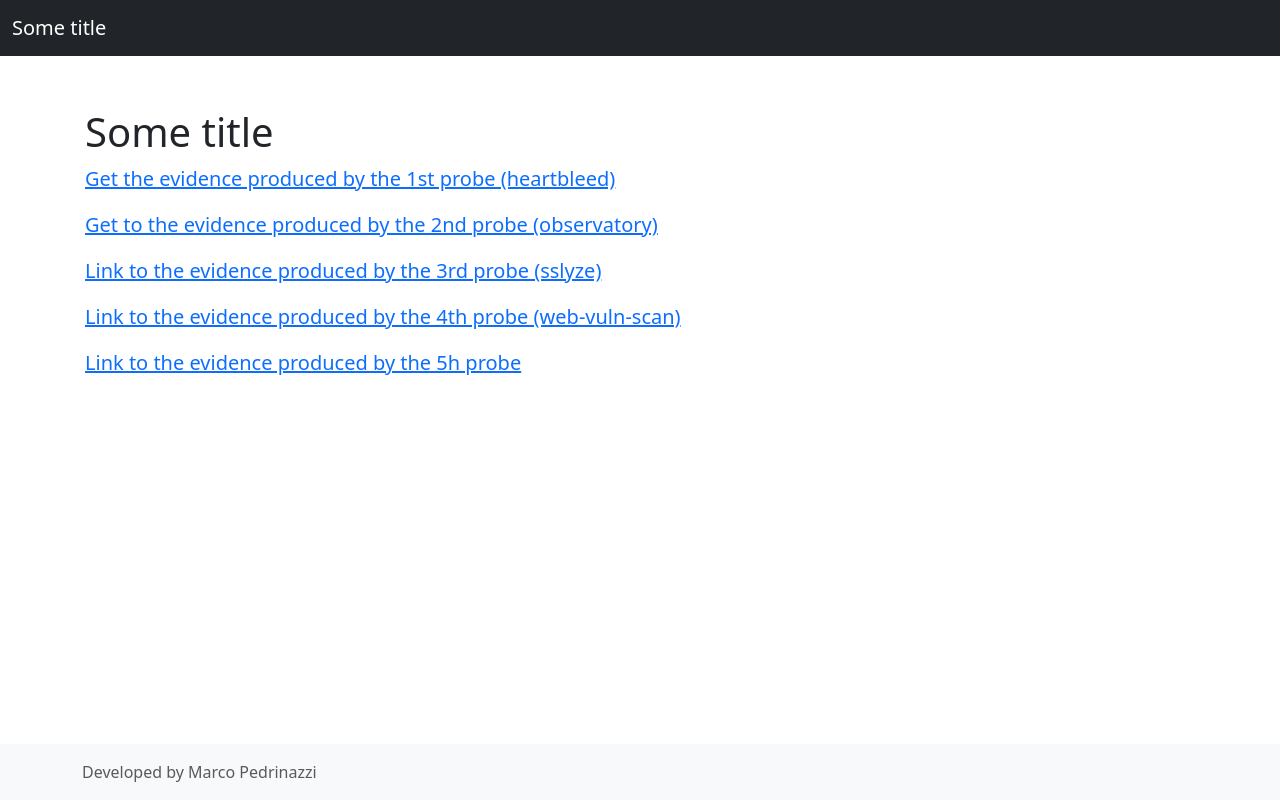
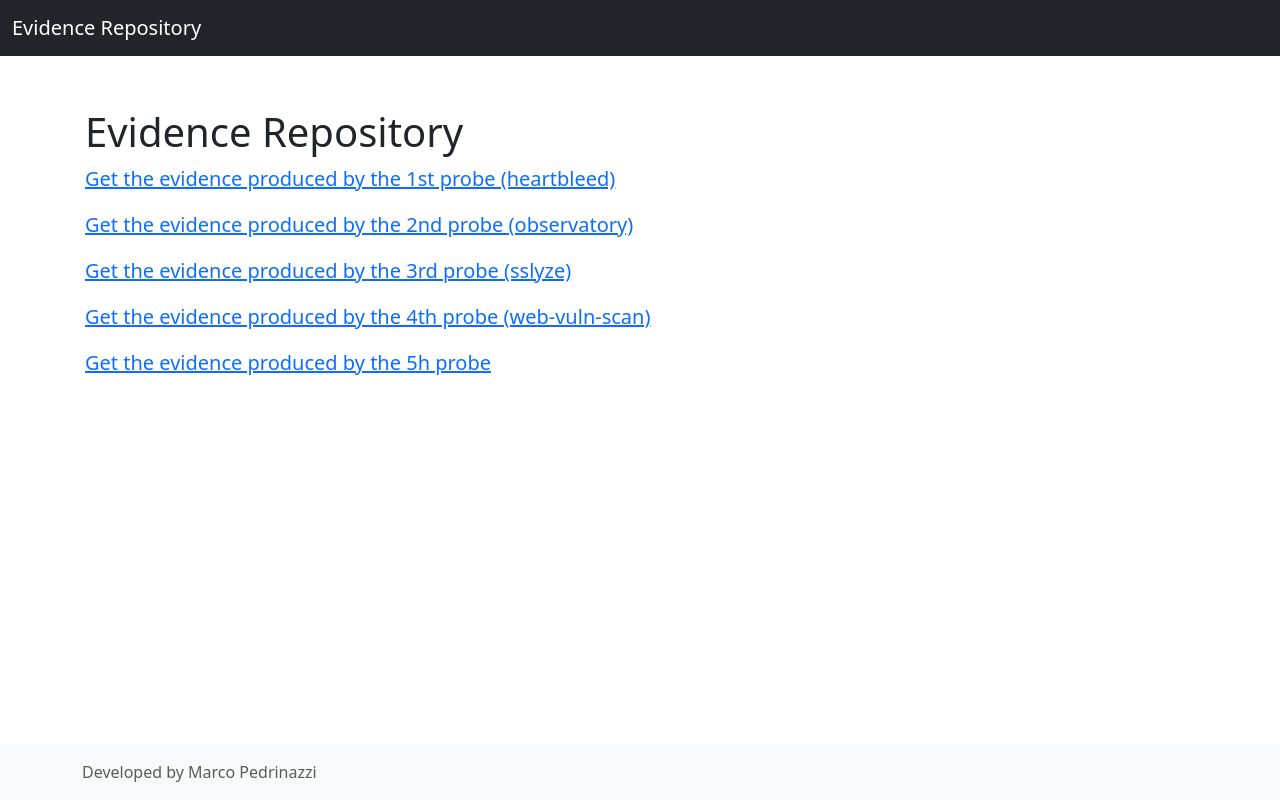
Before and after one commit to marcopedrinazzi/master-thesis-evidence-repository, a plain HTML site: page index.html in a window 1280 px wide. Drawn offline with Linux system fonts and the light colour scheme.

Commit message:
Update index.html

```diff
--- a/index.html
+++ b/index.html
@@ -13,7 +13,7 @@
       <!-- Fixed navbar -->
       <nav class="navbar navbar-expand-md navbar-dark fixed-top bg-dark">
         <div class="container-fluid">
-          <a class="navbar-brand" href="#">Some title</a>
+          <a class="navbar-brand" href="#">Evidence Repository</a>
           </div>
         </div>
       </nav>
@@ -22,12 +22,12 @@
     <!-- Begin page content -->
     <main class="flex-shrink-0">
       <div class="container">
-        <h1 class="mt-5">Some title</h1>
+        <h1 class="mt-5">Evidence Repository</h1>
         <p class="lead"><a href="evidence/heartbleed.json">Get the evidence produced by the 1st probe (heartbleed)</a></p>
-        <p class="lead"><a href="evidence/observatory.json">Get to the evidence produced by the 2nd probe (observatory)</a></p>
-        <p class="lead"><a href="evidence/sslyze.json">Link to the evidence produced by the 3rd probe (sslyze)</a></p>
-        <p class="lead"><a href="evidence/web-vuln-scan.json">Link to the evidence produced by the 4th probe (web-vuln-scan)</a></p>
-        <p class="lead"><a href="evidence/#.json">Link to the evidence produced by the 5h probe</a></p>
+        <p class="lead"><a href="evidence/observatory.json">Get the evidence produced by the 2nd probe (observatory)</a></p>
+        <p class="lead"><a href="evidence/sslyze.json">Get the evidence produced by the 3rd probe (sslyze)</a></p>
+        <p class="lead"><a href="evidence/web-vuln-scan.json">Get the evidence produced by the 4th probe (web-vuln-scan)</a></p>
+        <p class="lead"><a href="evidence/#.json">Get the evidence produced by the 5h probe</a></p>
       </div>
     </main>
 
```
